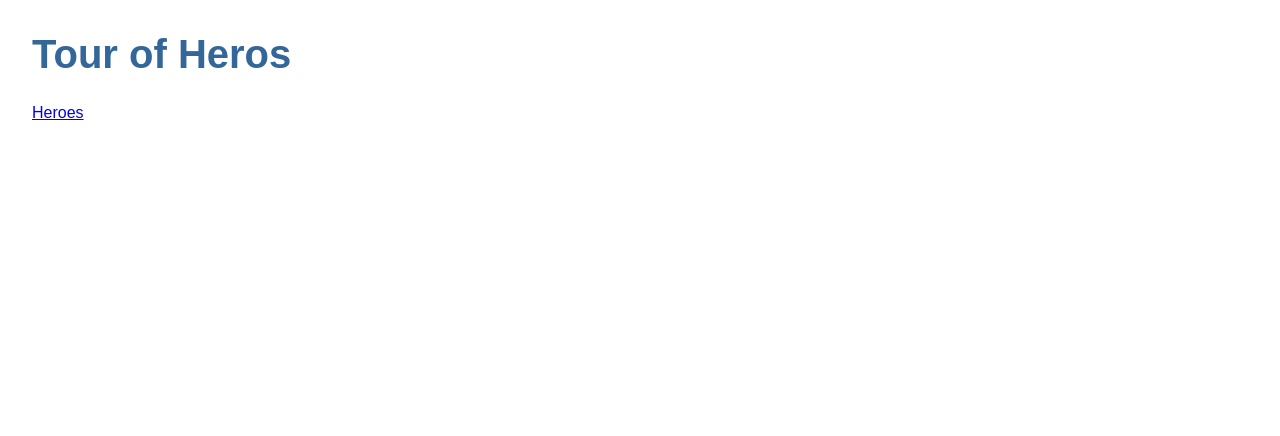
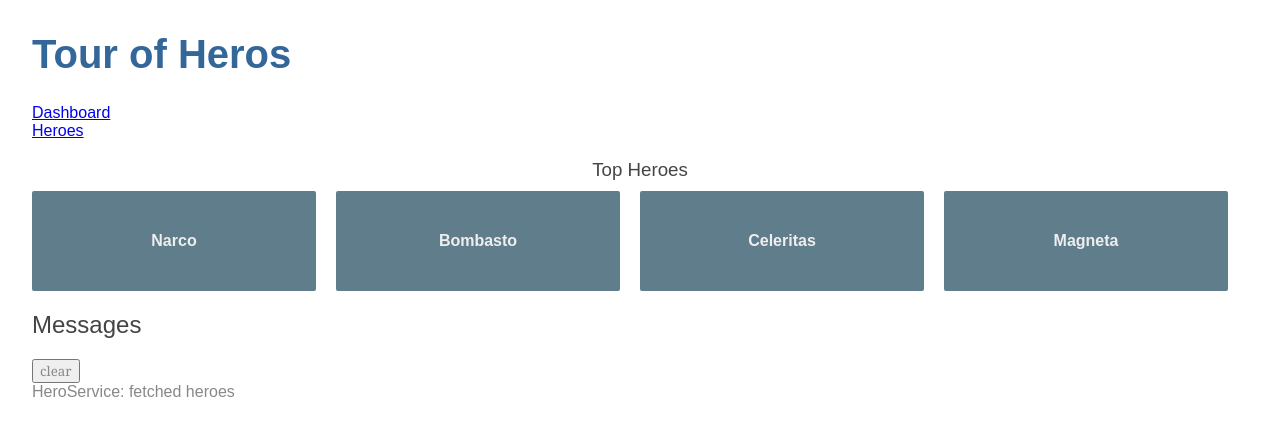
Before and after one commit to stephensamonte/Angular-First-App, an Angular app: page /dashboard in a window 1280 px wide. Before the commit this address led to /. Shown: the top 436 px of the page. Built offline with nearby package versions, Linux system fonts and the light colour scheme.

Commit message:
Dashboard Component & Routing
Changes:
- Created Dashboard component
- Added routing between detail page, dashboard, and heros list

```diff
--- a/src/app/app.component.html
+++ b/src/app/app.component.html
@@ -11,6 +11,8 @@
     turns user clicks into router navigations. It's another of the public
     directives in the RouterModule. -->
 <nav>
+    <a routerLink="/dashboard">Dashboard</a>
+    <br/>
     <a routerLink="/heroes">Heroes</a>
 </nav>
 
--- a/src/app/app.module.ts
+++ b/src/app/app.module.ts
@@ -9,13 +9,15 @@
 import { HeroDetailComponent } from './hero-detail/hero-detail.component';
 import { MessagesComponent } from './messages/messages.component';
 import { AppRoutingModule } from './app-routing.module';
+import { DashboardComponent } from './dashboard/dashboard.component';
 
 @NgModule({
   declarations: [
     AppComponent,
     HeroesComponent,
     HeroDetailComponent,
-    MessagesComponent
+    MessagesComponent,
+    DashboardComponent
   ],
   // List of external modules the app needs
   imports: [
--- /dev/null
+++ b/src/app/dashboard/dashboard.component.css
@@ -0,0 +1,63 @@
+/* DashboardComponent's private CSS styles */
+[class*='col-'] {
+    float: left;
+    padding-right: 20px;
+    padding-bottom: 20px;
+  }
+  [class*='col-']:last-of-type {
+    padding-right: 0;
+  }
+  a {
+    text-decoration: none;
+  }
+  *, *:after, *:before {
+    -webkit-box-sizing: border-box;
+    -moz-box-sizing: border-box;
+    box-sizing: border-box;
+  }
+  h3 {
+    text-align: center;
+    margin-bottom: 0;
+  }
+  h4 {
+    position: relative;
+  }
+  .grid {
+    margin: 0;
+  }
+  .col-1-4 {
+    width: 25%;
+  }
+  .module {
+    padding: 20px;
+    text-align: center;
+    color: #eee;
+    max-height: 120px;
+    min-width: 120px;
+    background-color: #607d8b;
+    border-radius: 2px;
+  }
+  .module:hover {
+    background-color: #eee;
+    cursor: pointer;
+    color: #607d8b;
+  }
+  .grid-pad {
+    padding: 10px 0;
+  }
+  .grid-pad > [class*='col-']:last-of-type {
+    padding-right: 20px;
+  }
+  @media (max-width: 600px) {
+    .module {
+      font-size: 10px;
+      max-height: 75px; }
+  }
+  @media (max-width: 1024px) {
+    .grid {
+      margin: 0;
+    }
+    .module {
+      min-width: 60px;
+    }
+  }
--- /dev/null
+++ b/src/app/dashboard/dashboard.component.html
@@ -0,0 +1,12 @@
+<h3>Top Heroes</h3>
+<div class="grid grid-pad">
+  <!-- The *ngFor repeater creates as many links as
+    are in the component's heroes array.
+    routerLink allows navigation when clicked-->
+  <a *ngFor="let hero of heroes" class="col-1-4"
+    routerLink="/detail/{{hero.id}}">
+    <div class="module hero">
+      <h4>{{hero.name}}</h4>
+    </div>
+  </a>
+</div>
--- /dev/null
+++ b/src/app/dashboard/dashboard.component.ts
@@ -0,0 +1,25 @@
+import { Component, OnInit } from '@angular/core';
+import { Hero } from '../hero';
+import { HeroService } from '../hero.service';
+
+@Component({
+  selector: 'app-dashboard',
+  templateUrl: './dashboard.component.html',
+  styleUrls: [ './dashboard.component.css' ]
+})
+export class DashboardComponent implements OnInit {
+  heroes: Hero[] = [];
+
+  constructor(private heroService: HeroService) { }
+
+  ngOnInit() {
+    this.getHeroes();
+  }
+
+  getHeroes(): void {
+    // This getHeroes returns the sliced list of heroes at
+    // positions 1 and 5, returning only four of the Top Heroes
+    this.heroService.getHeroes()
+      .subscribe(heroes => this.heroes = heroes.slice(1, 5));
+  }
+}
--- a/src/app/heroes/heroes.component.html
+++ b/src/app/heroes/heroes.component.html
@@ -39,11 +39,22 @@
     CSS class conditionally. Just add [class.some-css-class]="some-condition"
     to the element you want to style.
   -->
-  <li *ngFor="let hero of heroes"
+  <!-- <li *ngFor="let hero of heroes"
     [class.selected]="hero === selectedHero"
     (click)="onSelect(hero)">
     <span class="badge">{{hero.id}}</span> {{hero.name}}
+  </li> -->
+
+  <!-- With Routing to detail when clicked -->
+  <li *ngFor="let hero of heroes">
+      <a routerLink="/detail/{{hero.id}}">
+        <span class="badge">{{hero.id}}</span> {{hero.name}}
+      </a>
   </li>
+
+
+
+
 </ul>
 
 <!-- Show hero details if selectedHero is exists
@@ -66,4 +77,4 @@
   [hero]="selectedHero" is an Angular property binding.
   https://angular.io/guide/template-syntax#property-binding
 -->
-<app-hero-detail [hero]="selectedHero"></app-hero-detail>
+<!-- <app-hero-detail [hero]="selectedHero"></app-hero-detail> -->
--- a/src/app/heroes/heroes.component.ts
+++ b/src/app/heroes/heroes.component.ts
@@ -36,7 +36,8 @@
   heroes: Hero[];
 
   // create selected hero property
-  selectedHero: Hero;
+  // not needed with routing
+  // selectedHero: Hero;
 
   // constructor() { }
   /**
@@ -54,10 +55,11 @@
   }
 
   // Function called when a hero in the list is selected
-  onSelect(hero: Hero): void {
-    // Set selected hero
-    this.selectedHero = hero;
-  }
+  // Not needed with routing
+  // onSelect(hero: Hero): void {
+  //   // Set selected hero
+  //   this.selectedHero = hero;
+  // }
 
   // retrieve the heroes from the service.
   // getHeroes(): void {
```
Also changed, not shown: src/app/app-routing.module.ts (+17 -1 lines), 2 other files (tests, documents, lock files or other folders).
